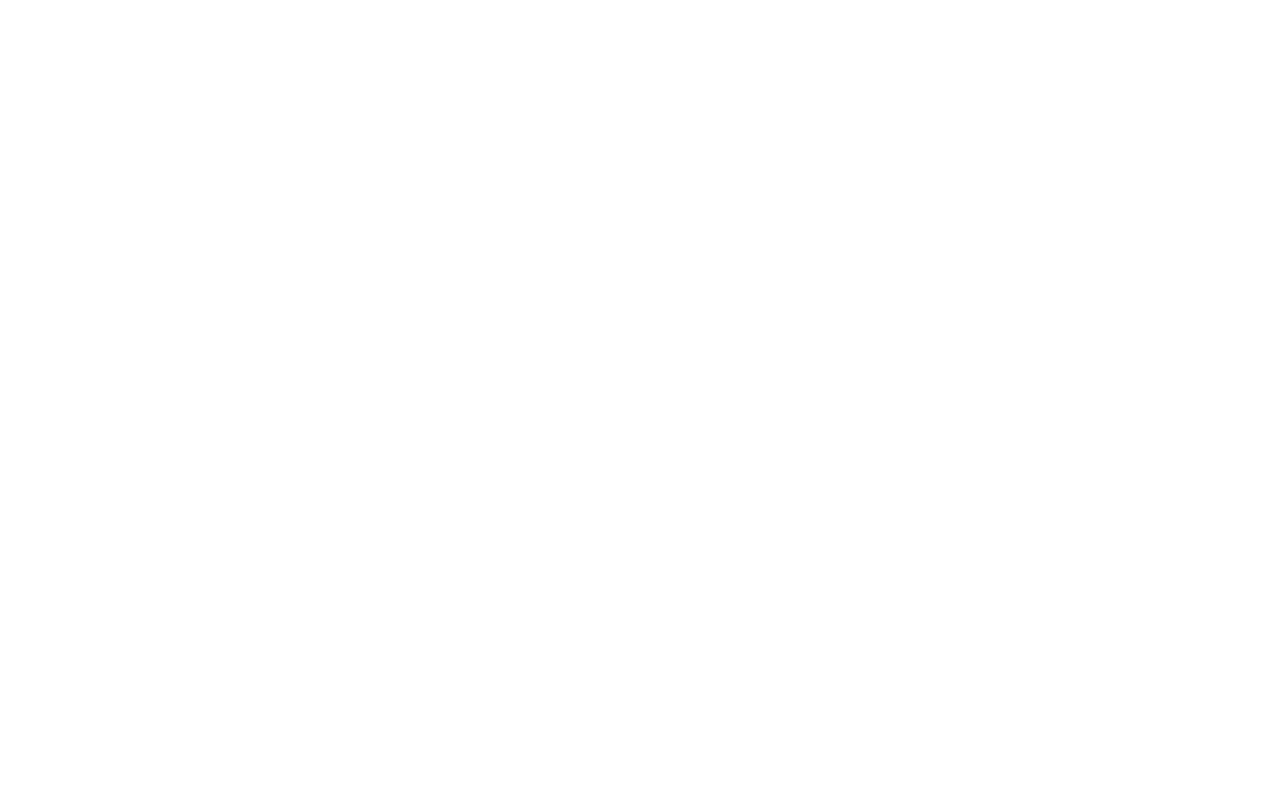
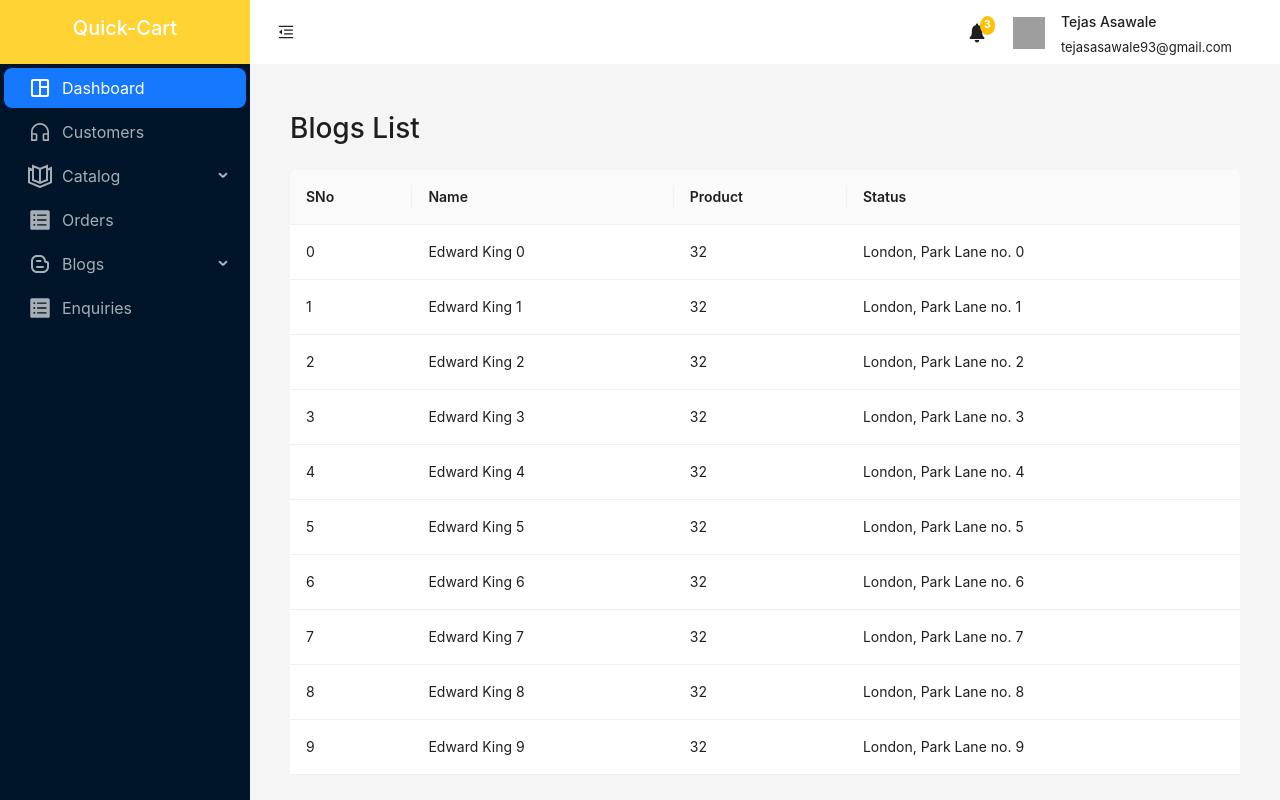
Before and after one commit to TejasAsawale/quick-cart, a React (Create React App) app in the folder admin-app/: page /admin/blog-category-list in a window 1280 px wide. Before the commit this address had no page. Built offline with nearby package versions, Linux system fonts and the light colour scheme; grey boxes are pictures that could not be loaded.

Commit message:
creating blog-list and blog-category-list pages

```diff
--- a/admin-app/src/App.js
+++ b/admin-app/src/App.js
@@ -6,6 +6,8 @@
 import MainLayout from './components/MainLayout';
 import Dashboard from './pages/Dashboard';
 import Enquiries from './pages/Enquiries';
+import Bloglist from './pages/Bloglist';
+import Blogcatlist from './pages/Blogcatlist';
 
 function App() {
   return (
@@ -17,6 +19,8 @@
         <Route path='/admin' element={<MainLayout />}>
           <Route index element={<Dashboard />} />
           <Route path='enquiries' element={<Enquiries />} />
+          <Route path='blog-list' element={<Bloglist />} />
+          <Route path='blog-category-list' element={<Blogcatlist />} />
         </Route>
       </Routes>
     </Router>
--- /dev/null
+++ b/admin-app/src/pages/Blogcatlist.js
@@ -0,0 +1,43 @@
+import React from "react";
+import { Table } from "antd";
+
+const columns = [
+  {
+    title: "SNo",
+    dataIndex: "key",
+  },
+  {
+    title: "Name",
+    dataIndex: "name",
+  },
+  {
+    title: "Product",
+    dataIndex: "product",
+  },
+  {
+    title: "Status",
+    dataIndex: "status",
+  },
+];
+const data1 = [];
+for (let i = 0; i < 46; i++) {
+  data1.push({
+    key: i,
+    name: `Edward King ${i}`,
+    product: 32,
+    status: `London, Park Lane no. ${i}`,
+  });
+}
+
+const Blogcatlist = () => {
+  return (
+    <div>
+      <h3 className="mb-4">Blogs List</h3>
+      <div>
+        <Table columns={columns} dataSource={data1} />
+      </div>
+    </div>
+  );
+};
+
+export default Blogcatlist;
--- /dev/null
+++ b/admin-app/src/pages/Bloglist.js
@@ -0,0 +1,43 @@
+import React from "react";
+import { Table } from "antd";
+
+const columns = [
+  {
+    title: "SNo",
+    dataIndex: "key",
+  },
+  {
+    title: "Name",
+    dataIndex: "name",
+  },
+  {
+    title: "Product",
+    dataIndex: "product",
+  },
+  {
+    title: "Status",
+    dataIndex: "status",
+  },
+];
+const data1 = [];
+for (let i = 0; i < 46; i++) {
+  data1.push({
+    key: i,
+    name: `Edward King ${i}`,
+    product: 32,
+    status: `London, Park Lane no. ${i}`,
+  });
+}
+
+const Bloglist = () => {
+  return (
+    <div>
+      <h3 className="mb-4">Blogs List</h3>
+      <div>
+        <Table columns={columns} dataSource={data1} />
+      </div>
+    </div>
+  );
+};
+
+export default Bloglist;
```
